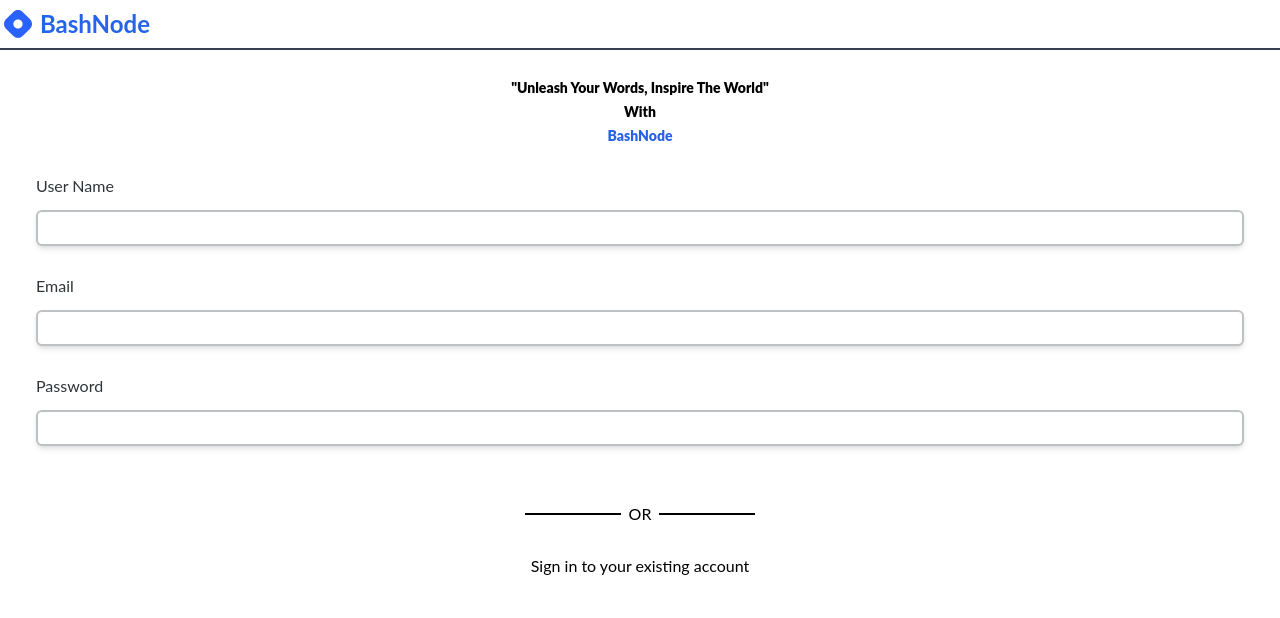
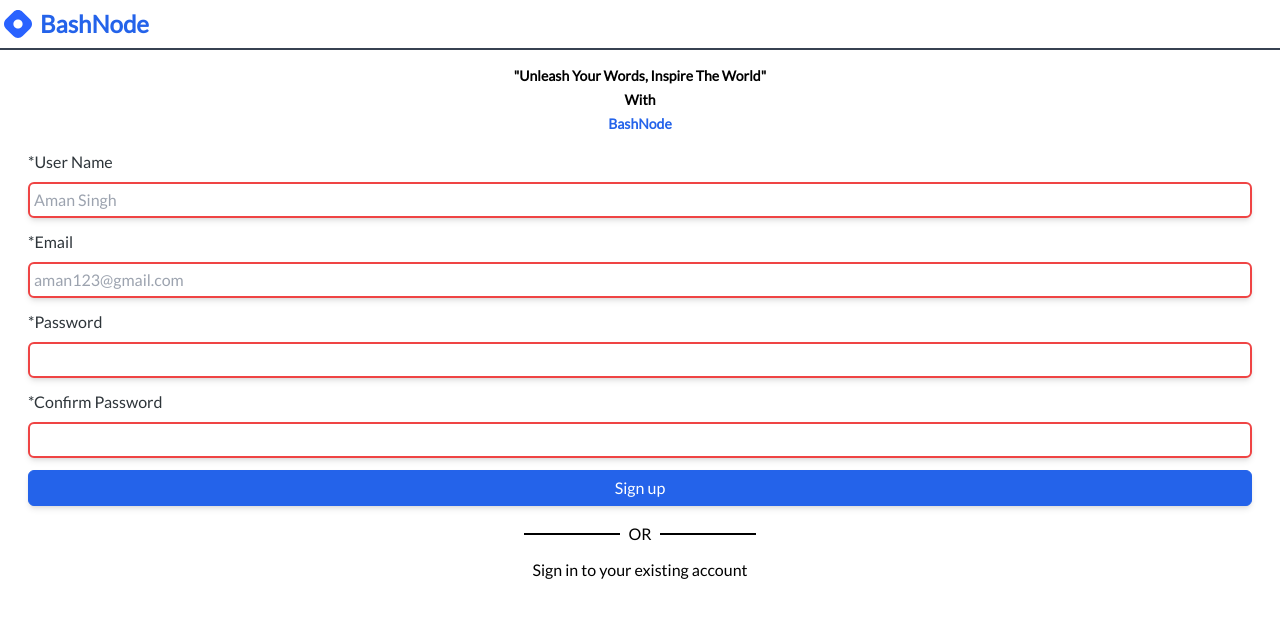
Before and after one commit to muditchoudhary/BashNode, a React (Vite) app in the folder client/bashnode/: page / in a window 1280 px wide. Shown: the top 618 px of the page. Built offline with nearby package versions, Linux system fonts and the light colour scheme.

Commit message:
Finished some more styling
Add validation and validation styles on inputs
Fix margin and padding

```diff
--- a/client/bashnode/src/Components/Footer.jsx
+++ b/client/bashnode/src/Components/Footer.jsx
@@ -19,7 +19,7 @@
 const Footer = () => {
 	return (
 		<>
-			<div className="flex flex-col items-center gap-7">
+			<div className="flex flex-col items-center mt-4 gap-3">
 				<OrDivider />
 				<a href="#">Sign in to your existing account</a>
 			</div>
--- a/client/bashnode/src/Components/SignUpForm.jsx
+++ b/client/bashnode/src/Components/SignUpForm.jsx
@@ -3,24 +3,29 @@
 const SignUpForm = () => {
     return(
         <>
-           <form action="/submit" method="post" className=" mx-7 mt-7">
+           <form action="/submit" method="post" className=" mx-7 mt-4">
                 <div className="form-container">
-                    <label htmlFor="name" className="form-label">User Name</label>
-                    <input type="text" id="name" name="name" required className="form-field" />
+                    <label htmlFor="name" className="form-label">*User Name</label>
+                    <input type="text" id="name" name="name" required className="form-field" minLength="3" maxLength="100" placeholder="Aman Singh" />
                 </div>
 
                 <div className="form-container">
-                    <label htmlFor="email" className="form-label">Email</label>
-                    <input type="email" id="email" name="email" required className="form-field" />
+                    <label htmlFor="email" className="form-label">*Email</label>
+                    <input type="email" id="email" name="email" required className="form-field" placeholder="aman123@gmail.com" />
                 </div>
 
                 <div className="form-container">
-                    <label htmlFor="password" className="form-label">Password</label>
-                    <input type="password" id="password" name="password" required className="form-field"/>
+                    <label htmlFor="password" className="form-label">*Password</label>
+                    <input type="password" id="password" name="password" required className="form-field" pattern="^(?=.*[a-z])(?=.*[A-Z])(?=.*\d)(?=.*[!@#$%^&*()_\-+=?])[A-Za-z\d!@#$%^&*()_\-+=?]{8,16}$" title="Password must be between 8 and 16 characters, contain at least one uppercase and one lowercase letter, contain at least one symbol."/>
                 </div>
 
                 <div className="form-container">
-                    <button type="submit"></button>
+                    <label htmlFor="confirm-password" className="form-label">*Confirm Password</label>
+                    <input type="password" id="confirm-password" name="confirm-password" required className="form-field"/>
+                </div>
+
+                <div className="form-container">
+                    <button type="submit" className=" h-9 bg-electric-blue border-[1px] border-electric-blue shadow-md text-white rounded-md">Sign up</button>
                 </div>
             </form>
         </>
--- a/client/bashnode/src/Components/Tagline.jsx
+++ b/client/bashnode/src/Components/Tagline.jsx
@@ -1,7 +1,7 @@
 const Tagline = () => {
 	return (
 		<>
-			<div data-testid="tagline-container" className=" flex flex-col items-center font-black text-sm mt-7 gap-1">
+			<div data-testid="tagline-container" className=" flex flex-col items-center font-black text-sm mt-4 gap-1">
 				<p>&quot;Unleash Your Words, Inspire The World&quot;</p>
 				<p>With</p>
 				<p className=" text-electric-blue">BashNode</p>
--- a/client/bashnode/src/Styles/signUpForm.css
+++ b/client/bashnode/src/Styles/signUpForm.css
@@ -1,10 +1,10 @@
 .form-container {
-    @apply flex flex-col gap-3 my-7 m-2
+	@apply flex flex-col gap-2 mt-3;
 }
 .form-label {
 	@apply text-base text-midnight-slate;
 }
 
 .form-field {
-	@apply border-2 border-silver-gray rounded-md text-base px-1 py-1 shadow-md;
+	@apply border-2 border-silver-gray rounded-md text-base px-1 py-1 shadow-md invalid:border-red-500 invalid:text-red-500 focus:invalid:border-red-500 focus:invalid:text-red-500
 }
--- a/client/bashnode/src/index.css
+++ b/client/bashnode/src/index.css
@@ -1,7 +1,7 @@
+@import url("https://fonts.googleapis.com/css2?family=Lato&display=swap");
 @tailwind base;
 @tailwind components;
 @tailwind utilities;
-@import url("https://fonts.googleapis.com/css2?family=Lato&display=swap");
 
 * {
 	margin: 0;
```
